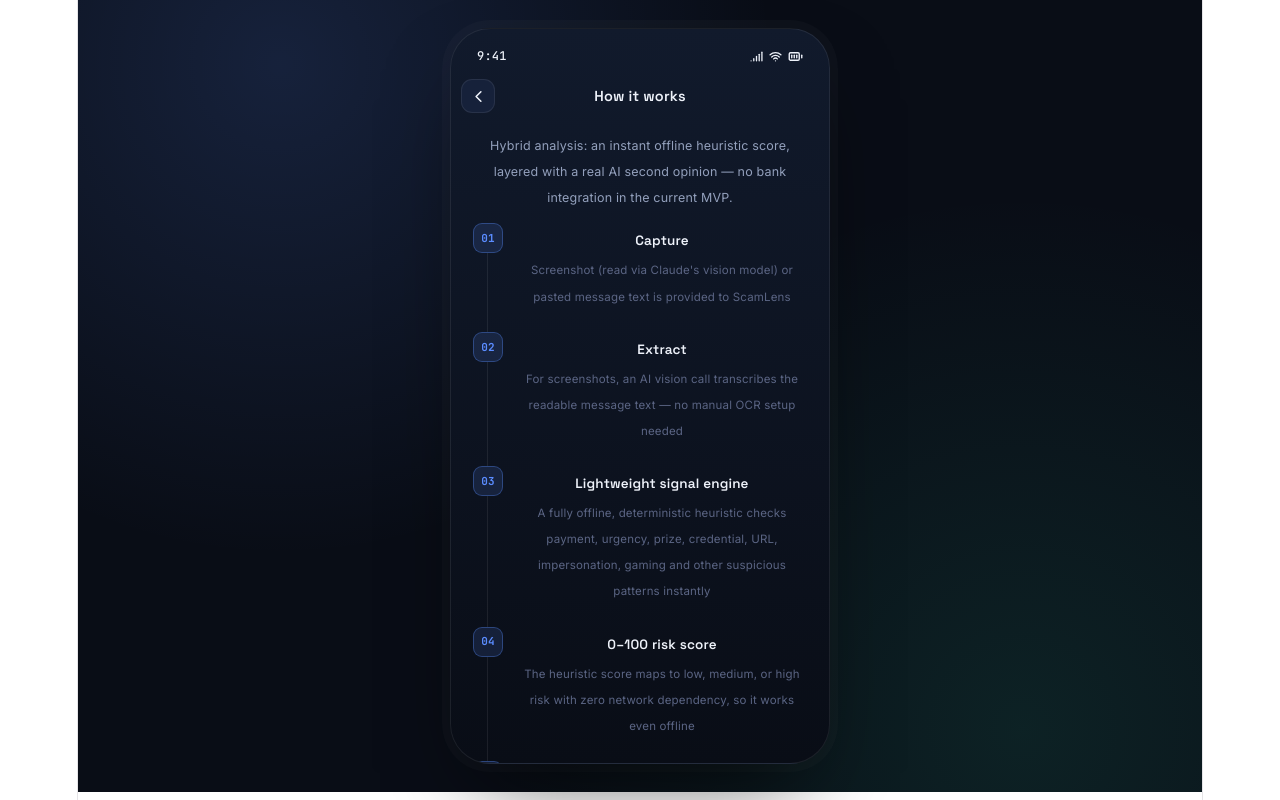
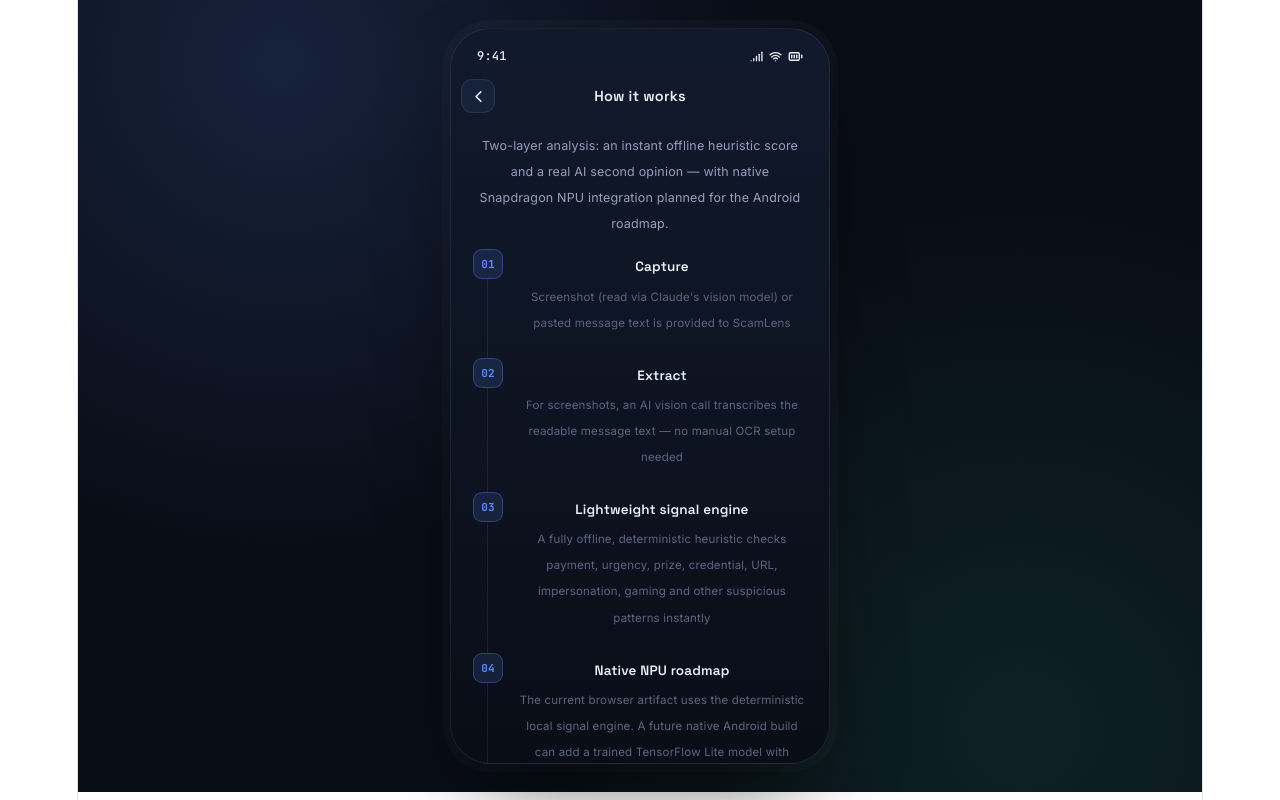
Before and after one commit to sunilsanthoshsaravanan-oss/scamlens, a React (Vite) app: page / in a window 1280 px wide. Both pictures are taken after a click on the button "How it works". Built offline with nearby package versions, Linux system fonts and the light colour scheme.

Commit message:
Update App.jsx

```diff
--- a/src/App.jsx
+++ b/src/App.jsx
@@ -439,6 +439,13 @@
   return callClaudeJSON(messages, { maxTokens: 400 });
 }
 
+/* ------------------------------------------------------------------------
+   Local analysis layer.
+   The artifact-compatible browser prototype uses the deterministic heuristic
+   engine above. Native Android can later add a TensorFlow Lite / Snapdragon
+   NPU model without requiring TensorFlow.js in this artifact.
+------------------------------------------------------------------------- */
+
 /* ------------------------------- UI atoms ------------------------------ */
 
 function LensMark({ size = 28, spinning = false, accent = "var(--brand)" }) {
@@ -699,6 +706,7 @@
     "Checking payment signals…",
     "Checking urgency & suspicious patterns…",
     "Running local risk score…",
+    "Running local signal analysis…",
     "Consulting AI model for a second opinion…",
   ];
   const [activeIdx, setActiveIdx] = useState(-1);
@@ -850,6 +858,7 @@
 
         <p className="sl-result-headline">{result.headline}</p>
 
+
         {result.reasons.length > 0 && (
           <div className="sl-reasons-block">
             <span className="sl-reasons-title">WHY?</span>
@@ -913,17 +922,18 @@
     { t: "Capture", d: "Screenshot (read via Claude's vision model) or pasted message text is provided to ScamLens" },
     { t: "Extract", d: "For screenshots, an AI vision call transcribes the readable message text — no manual OCR setup needed" },
     { t: "Lightweight signal engine", d: "A fully offline, deterministic heuristic checks payment, urgency, prize, credential, URL, impersonation, gaming and other suspicious patterns instantly" },
+    { t: "Native NPU roadmap", d: "The current browser artifact uses the deterministic local signal engine. A future native Android build can add a trained TensorFlow Lite model with NNAPI/QNN delegation to the Snapdragon NPU." },
     { t: "0–100 risk score", d: "The heuristic score maps to low, medium, or high risk with zero network dependency, so it works even offline" },
     { t: "AI second opinion", d: "In parallel, the message and heuristic findings are sent to Claude for a natural-language explanation and a sanity check on the risk level" },
     { t: "Explainable result", d: "If the AI call succeeds it enriches the explanation; if not, the app falls back to the heuristic result and says so — never a faked AI answer" },
     { t: "Recommended action", d: "One concrete next step helps the user decide safely" },
-    { t: "Roadmap", d: "On-device Snapdragon NPU inference for the AI layer, multilingual (Hindi/Hinglish) detection, and direct SMS/notification ingestion" },
+    { t: "Roadmap", d: "Native Android build with real TFLite + Snapdragon NPU delegation, a trained (not hand-set) on-device model, multilingual (Hindi/Hinglish) detection, and direct SMS/notification ingestion" },
   ];
   return (
     <div className="sl-screen">
       <TopBar title="How it works" onBack={goBack} />
       <div className="sl-screen-body">
-        <p className="sl-section-lead">Hybrid analysis: an instant offline heuristic score, layered with a real AI second opinion — no bank integration in the current MVP.</p>
+        <p className="sl-section-lead">Two-layer analysis: an instant offline heuristic score and a real AI second opinion — with native Snapdragon NPU integration planned for the Android roadmap.</p>
         <div className="sl-flow">
           {flow.map((f, idx) => (
             <div className="sl-flow-row" key={f.t}>
@@ -953,6 +963,10 @@
     // 1. Instant, fully offline heuristic score — always available, even
     //    with no network. This keeps ScamLens usable with zero latency.
     const caseObj = typeof source === "string" ? analyzeCustomText(source) : source;
+
+    // Local deterministic analysis is the source of truth for the 0–100 score.
+    caseObj.npuConfidence = null;
+
     setPendingCase(caseObj);
     setAiReady(false);
     setScreen("analyzing");
@@ -1129,6 +1143,8 @@
         .sl-gauge-max { font-family:'JetBrains Mono',monospace; font-size:12px; color: var(--text-3); margin-top:2px; }
         .sl-gauge-label { font-family:'Space Grotesk',sans-serif; font-size:11px; color: var(--text-2); margin-top:6px; letter-spacing:0.04em; text-transform:uppercase; }
         .sl-result-headline { color: var(--text-1); font-size:14px; font-weight:500; max-width:260px; margin: 2px 0 22px; line-height:1.5; }
+        .sl-npu-badge { display:flex; align-items:center; gap:7px; flex-wrap:wrap; justify-content:center; font-family:'JetBrains Mono',monospace; font-size:10.5px; color: var(--text-2); background: var(--surface-2); border:1px solid var(--border); border-radius:100px; padding:7px 14px; margin: -10px 0 20px; max-width: 300px; line-height:1.5; }
+        .sl-npu-dot { width:6px; height:6px; border-radius:50%; background: var(--safe); flex-shrink:0; box-shadow: 0 0 6px var(--safe); }
 
         .sl-reasons-block { width:100%; text-align:left; margin-bottom:20px; }
         .sl-reasons-title { font-family:'Space Grotesk',sans-serif; font-size:11.5px; font-weight:700; letter-spacing:0.1em; color: var(--text-3); }
```
